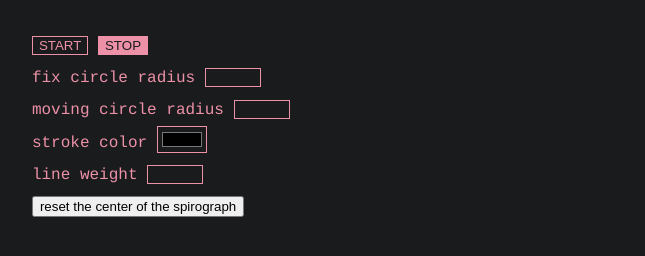
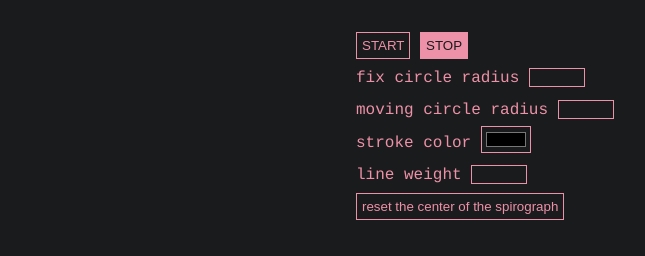
Before and after one commit to gabriellakovacs/spirograph, a plain HTML site: page spirograph1.html in a window 1280 px wide. Shown: the whole page, without its empty margins (594-1239 px from the left). Drawn offline with Linux system fonts and the light colour scheme.

Commit message:
style buttons in control panel

```diff
--- a/spirograph1.html
+++ b/spirograph1.html
@@ -20,17 +20,19 @@
         color: #1A1B1C;
         cursor: auto;
     }
-    .start, .stop {
+    .controlPanel button {
         border:1px solid rgba(237, 145, 168, 1);
         color:rgba(237, 145, 168, 1);
         background: transparent;
         cursor: pointer;
+        padding: 5px;
     }
     .controlPanel {
         position: fixed;
         top: 30px;
         right: 30px;
         color:rgba(237, 145, 168, 1);
+        width: 300px;
     }
     input {
         border:1px solid rgba(237, 145, 168, 1);
```
